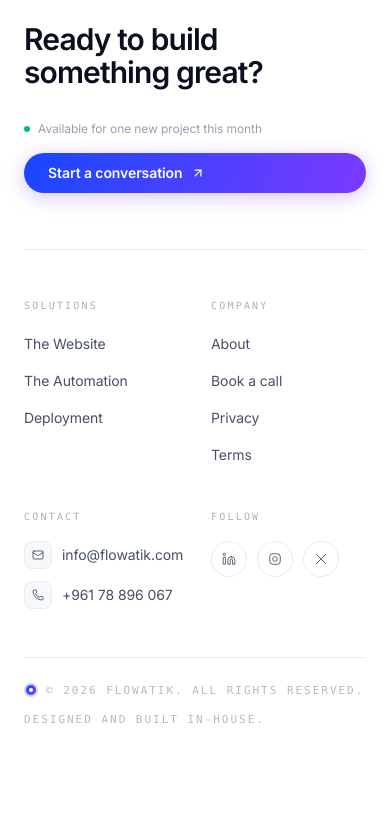
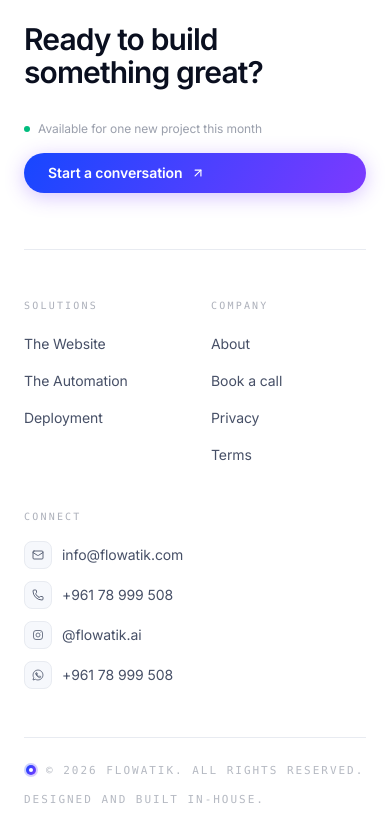
Before and after one commit to flowatik/web, a React (Vite) app: page / in a window 390 px wide. Shown: the part 9851-10684 px from the top of the page. Before the commit the page ends 10604 px from the top, so only its background shows below. Built offline with nearby package versions, Linux system fonts and the light colour scheme.

Commit message:
changed the phone number and merged the contact and follow column in the footer

```diff
--- a/src/components/layout/Footer.tsx
+++ b/src/components/layout/Footer.tsx
@@ -1,34 +1,36 @@
 import { Link } from 'react-router-dom'
 import { ArrowUpRight, Mail, Phone } from 'lucide-react'
 
-const socials = [
+const connectItems = [
   {
-    label: 'LinkedIn',
-    href: '#',
-    path: (
-      <>
-        <path d="M16 8a6 6 0 0 1 6 6v7h-4v-7a2 2 0 0 0-4 0v7h-4v-7a6 6 0 0 1 6-6Z" fill="none" stroke="currentColor" strokeWidth="1.5" strokeLinecap="round" strokeLinejoin="round" />
-        <rect x="2" y="9" width="4" height="12" rx="0.5" fill="none" stroke="currentColor" strokeWidth="1.5" />
-        <circle cx="4" cy="4" r="2" fill="none" stroke="currentColor" strokeWidth="1.5" />
-      </>
+    label: 'info@flowatik.com',
+    href: 'mailto:info@flowatik.com',
+    icon: <Mail size={12} strokeWidth={1.75} />,
+  },
+  {
+    label: '+961 78 999 508',
+    href: 'tel:+96178999508',
+    icon: <Phone size={12} strokeWidth={1.75} />,
+  },
+  {
+    label: '@flowatik.ai',
+    href: 'https://instagram.com/flowatik.ai',
+    icon: (
+      <svg width="12" height="12" viewBox="0 0 24 24" aria-hidden>
+        <rect x="3" y="3" width="18" height="18" rx="5" fill="none" stroke="currentColor" strokeWidth="1.5" />
+        <circle cx="12" cy="12" r="4" fill="none" stroke="currentColor" strokeWidth="1.5" />
+        <circle cx="17.5" cy="6.5" r="0.75" fill="currentColor" />
+      </svg>
     ),
   },
   {
-    label: 'Instagram',
-    href: '#',
-    path: (
-      <>
-        <rect x="3" y="3" width="18" height="18" rx="5" fill="none" stroke="currentColor" strokeWidth="1.5" />
-        <circle cx="12" cy="12" r="4" fill="none" stroke="currentColor" strokeWidth="1.5" />
-        <circle cx="17.5" cy="6.5" r="0.75" fill="currentColor" />
-      </>
-    ),
-  },
-  {
-    label: 'X',
-    href: '#',
-    path: (
-      <path d="M4 4l16 16M20 4 4 20" fill="none" stroke="currentColor" strokeWidth="1.5" strokeLinecap="round" />
+    label: '+961 78 999 508',
+    href: 'https://wa.me/96178999508',
+    icon: (
+      <svg width="12" height="12" viewBox="0 0 24 24" aria-hidden>
+        <path d="M12 2C6.477 2 2 6.477 2 12c0 1.89.525 3.66 1.438 5.168L2 22l4.832-1.438A9.955 9.955 0 0 0 12 22c5.523 0 10-4.477 10-10S17.523 2 12 2Z" fill="none" stroke="currentColor" strokeWidth="1.5" strokeLinejoin="round" />
+        <path d="M8.5 9.5c.2.8.8 2.2 2 3.4 1.2 1.2 2.6 1.8 3.4 2 .4.1.7 0 .9-.2l.7-.7c.2-.2.5-.2.7 0l1.4 1.4c.2.2.2.5 0 .7l-.6.6c-.6.6-1.5.8-2.3.5-1.3-.5-3.1-1.5-4.5-2.9S8.1 11.3 7.6 10c-.3-.8-.1-1.7.5-2.3l.6-.6c.2-.2.5-.2.7 0l1.4 1.4c.2.2.2.5 0 .7l-.7.7c-.2.2-.3.5-.2.9Z" fill="none" stroke="currentColor" strokeWidth="1.5" strokeLinecap="round" strokeLinejoin="round" />
+      </svg>
     ),
   },
 ]
@@ -86,8 +88,8 @@ export default function Footer() {
           </div>
         </div>
 
-        {/* Middle: nav + contact grid */}
-        <div className="py-12 grid grid-cols-2 md:grid-cols-4 gap-y-10 gap-x-8">
+        {/* Middle: nav + connect grid */}
+        <div className="py-12 grid grid-cols-2 md:grid-cols-3 gap-y-10 gap-x-8">
 
           <div>
             <p className="text-[10px] uppercase tracking-[0.22em] text-ink-soft/45 font-mono mb-4">Solutions</p>
@@ -153,47 +155,24 @@ export default function Footer() {
           </div>
 
           <div>
-            <p className="text-[10px] uppercase tracking-[0.22em] text-ink-soft/45 font-mono mb-4">Contact</p>
+            <p className="text-[10px] uppercase tracking-[0.22em] text-ink-soft/45 font-mono mb-4">Connect</p>
             <ul className="space-y-3">
-              <li>
+              {connectItems.map((item) => (
+                <li key={item.label + item.href}>
                   <a
-                  href="mailto:info@flowatik.com"
+                    href={item.href}
+                    target={item.href.startsWith('http') ? '_blank' : undefined}
+                    rel={item.href.startsWith('http') ? 'noopener noreferrer' : undefined}
                     className="group flex items-center gap-2.5 text-sm text-ink-soft hover:text-ink transition-colors duration-200"
                   >
                     <span className="flex-shrink-0 w-7 h-7 rounded-lg border border-hairline bg-mist grid place-items-center group-hover:border-ink/20 group-hover:bg-mist-warm transition-colors duration-200">
-                    <Mail size={12} strokeWidth={1.75} />
+                      {item.icon}
                     </span>
-                  <span>info@flowatik.com</span>
+                    <span>{item.label}</span>
                   </a>
                 </li>
-              <li>
-                <a
-                  href="tel:+96178896067"
-                  className="group flex items-center gap-2.5 text-sm text-ink-soft hover:text-ink transition-colors duration-200"
-                >
-                  <span className="flex-shrink-0 w-7 h-7 rounded-lg border border-hairline bg-mist grid place-items-center group-hover:border-ink/20 group-hover:bg-mist-warm transition-colors duration-200">
-                    <Phone size={12} strokeWidth={1.75} />
-                  </span>
-                  <span>+961 78 896 067</span>
-                </a>
-              </li>
+              ))}
             </ul>
-          </div>
-
-          <div>
-            <p className="text-[10px] uppercase tracking-[0.22em] text-ink-soft/45 font-mono mb-4">Follow</p>
-            <div className="flex gap-2.5">
-              {socials.map((s) => (
-                <a
-                  key={s.label}
-                  href={s.href}
-                  aria-label={s.label}
-                  className="group w-9 h-9 grid place-items-center rounded-full border border-hairline text-ink-soft hover:text-canvas hover:border-transparent hover:bg-gradient-bv hover:shadow-[0_2px_12px_rgba(124,58,255,0.35)] transition-all duration-200"
-                >
-                  <svg width="14" height="14" viewBox="0 0 24 24" aria-hidden>{s.path}</svg>
-                </a>
-              ))}
-            </div>
           </div>
 
         </div>
--- a/src/components/layout/Navbar.tsx
+++ b/src/components/layout/Navbar.tsx
@@ -110,11 +110,11 @@ export default function Navbar() {
             </div>
             <div className="pt-3 mt-1 border-t border-hairline flex flex-col gap-2.5 px-4">
               <a
-                href="tel:+96178896067"
+                href="tel:+96178999508"
                 className="flex items-center gap-2 text-sm text-ink-soft hover:text-ink transition-colors"
               >
                 <Phone size={14} strokeWidth={2} />
-                <span>+961 78 896 067</span>
+                <span>+961 78 999 508</span>
               </a>
               <a
                 href="mailto:info@flowatik.com"
--- a/src/pages/Privacy.tsx
+++ b/src/pages/Privacy.tsx
@@ -69,7 +69,7 @@ To exercise any of these rights, contact us at info@flowatik.com. We will respon
     body: `For any privacy-related questions or requests, please reach us at:
 
 Email: info@flowatik.com
-Phone: +961 78 896 067
+Phone: +961 78 999 508
 Location: Beirut, Lebanon`,
   },
 ]
--- a/src/pages/Terms.tsx
+++ b/src/pages/Terms.tsx
@@ -102,7 +102,7 @@ We reserve the right to terminate immediately if payment obligations are not met
     body: `For any questions about these Terms, please reach us at:
 
 Email: info@flowatik.com
-Phone: +961 78 896 067
+Phone: +961 78 999 508
 Location: Beirut, Lebanon`,
   },
 ]
```
Lines whose indentation alone changed are shown as unchanged.
